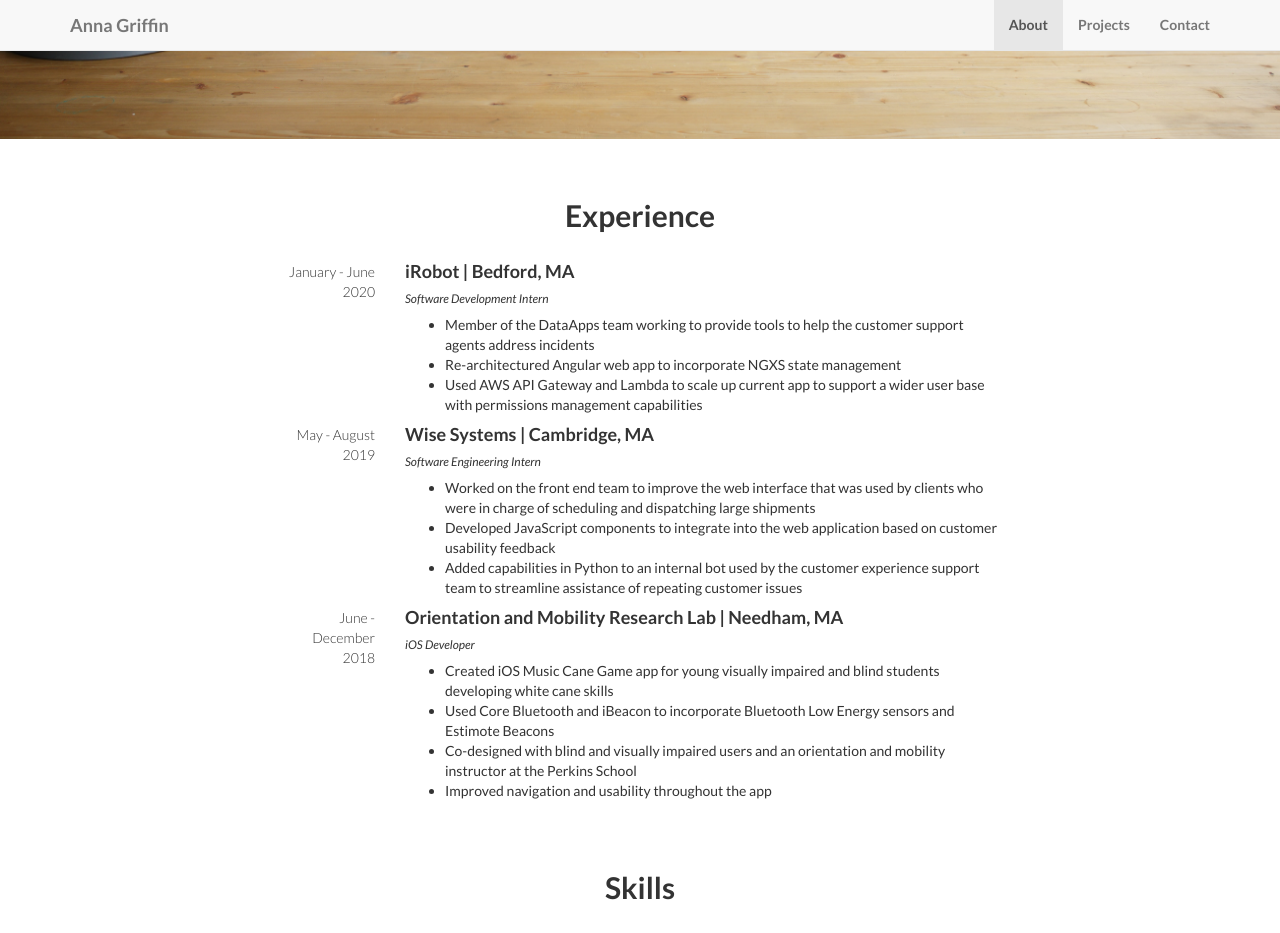
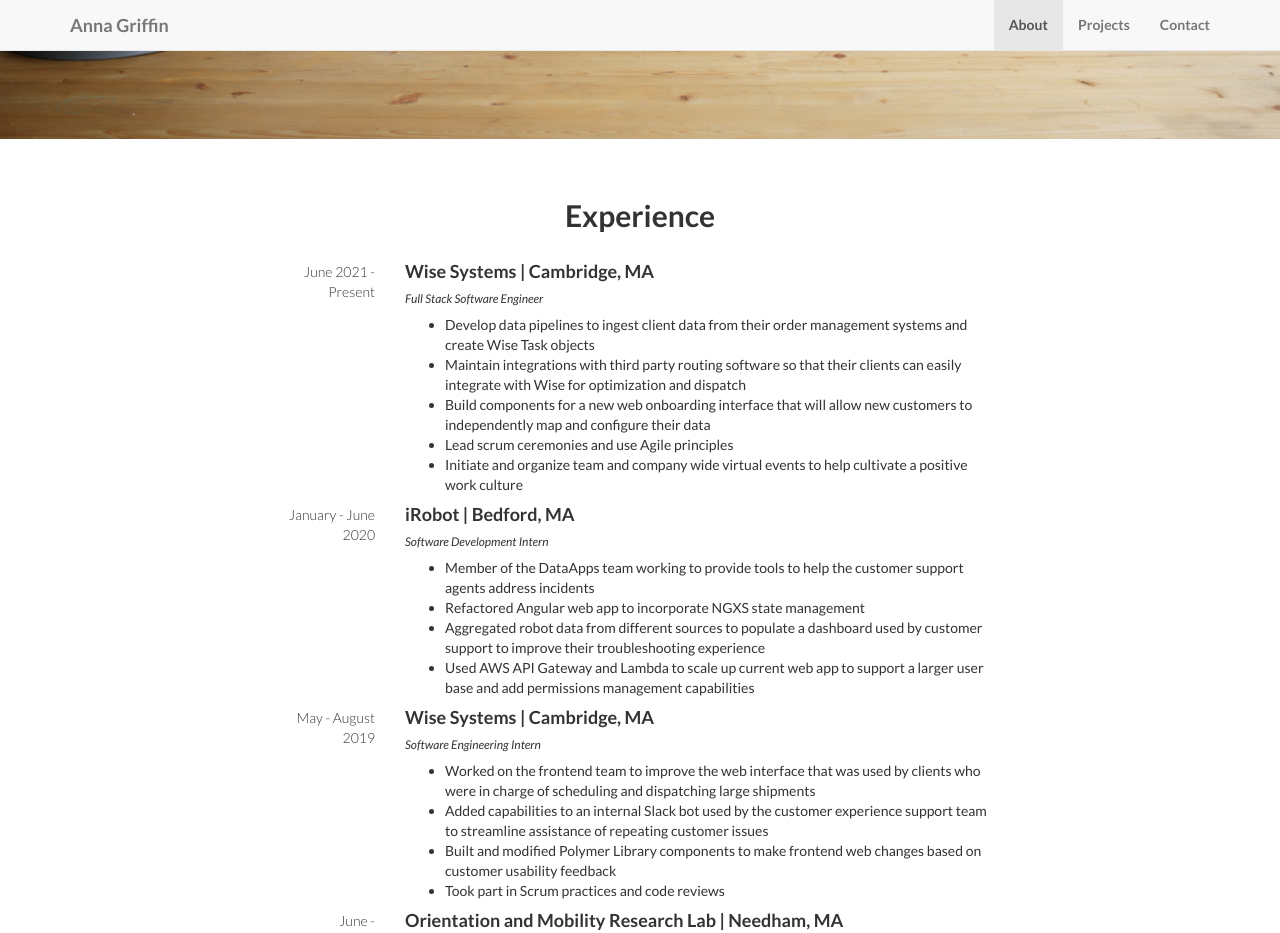
Before and after one commit to annagriffin/portfolio, a Jekyll site: the page built from index.html, in a window 1280 px wide and 1400 px high, scrolled down 624 px. Shown: the top 933 px of the window. Built offline with Jekyll 4.4.1, drawn with Linux system fonts in a browser that asks for light colours; nearby versions of some CDN libraries; library files that are not in the unit come from our copies; some of the changed text lies outside the part shown.

Commit message:
update experiences

```diff
--- a/_includes/about.html
+++ b/_includes/about.html
@@ -7,6 +7,37 @@
       <br />
       <div class="content-section-c">
         <div class="container full-width">
+          <div class="row">
+            <div class="col-lg-2 col-sm-3 exp-date">
+              June 2021 - Present
+            </div>
+            <div class="col-lg-10 col-sm-9 exp-item">
+              <h4>Wise Systems | Cambridge, MA</h4>
+              <h6 class="exp-position">Full Stack Software Engineer</h6>
+              <div class="exp-items">
+                <ul>
+                  <li>
+                    Develop data pipelines to ingest client data from their order management systems and create Wise Task objects
+                  </li>
+                  <li>
+                    Maintain integrations with third party routing software so that their clients can easily integrate with Wise for optimization and dispatch
+                  </li>
+                  <li>
+                    Build components for a new web onboarding interface that will allow
+                    new customers to independently map and configure their data
+                  </li>
+                  <li>
+                    Lead scrum ceremonies and use Agile principles
+                  </li>
+                  <li>
+                    Initiate and organize team and company wide virtual events to help
+                    cultivate a positive work culture
+                  </li>
+                </ul>
+              </div>
+            </div>
+          </div>
+
           <div class="row">
             <div class="col-lg-2 col-sm-3 exp-date">
               January - June 2020
@@ -21,12 +52,14 @@
                     incidents
                   </li>
                   <li>
-                    Re-architectured Angular web app to incorporate NGXS state management
+                    Refactored Angular web app to incorporate NGXS state management
                   </li>
                   <li>
-                    Used AWS API Gateway and Lambda to scale up current app to support a wider user base with
-                    permissions management
-                    capabilities
+                    Aggregated robot data from different sources to populate a dashboard
+                    used by customer support to improve their troubleshooting experience
+                  </li>
+                  <li>
+                    Used AWS API Gateway and Lambda to scale up current web app to support a larger user base and add permissions management capabilities
                   </li>
                 </ul>
               </div>
@@ -43,16 +76,17 @@
               <div class="exp-items">
                 <ul>
                   <li>
-                    Worked on the front end team to improve the web interface that was used
+                    Worked on the frontend team to improve the web interface that was used
                     by clients who were in charge of scheduling and dispatching large shipments
                   </li>
                   <li>
-                    Developed JavaScript components to integrate into the web application
-                    based on customer usability feedback
+                    Added capabilities to an internal Slack bot used by the customer experience support team to streamline assistance of repeating customer issues
                   </li>
                   <li>
-                    Added capabilities in Python to an internal bot used by the customer
-                    experience support team to streamline assistance of repeating customer issues
+                    Built and modified Polymer Library components to make frontend web changes based on customer usability feedback
+                  </li>
+                  <li>
+                    Took part in Scrum practices and code reviews
                   </li>
                 </ul>
               </div>
@@ -67,21 +101,24 @@
               <h4>Orientation and Mobility Research Lab | Needham, MA</h4>
               <h6 class="exp-position">iOS Developer</h6>
               <div class="exp-items">
-                <ul>
-                  <li>
-                    Created iOS Music Cane Game app for young visually impaired and blind students
-                    developing white cane skills
+                <>
+                  <li>Created an iOS Musical Cane Game app for young, visually impaired and blind students working to develop their white cane skills
+
                   </li>
                   <li>
-                    Used Core Bluetooth and iBeacon to incorporate Bluetooth Low Energy sensors
-                    and Estimote Beacons
+                    Used Core Bluetooth and iBeacon to connect to a Bluetooth low energy sensor and Estimote Beacons for location mapping
                   </li>
                   <li>
-                    Co-designed with blind and visually impaired users and an orientation and
-                    mobility instructor at the Perkins School
+                    Designed a non-intrusive way to connect the Bluetooth sensor to the students' canes to track the motion and position of the sweeps
                   </li>
                   <li>
-                    Improved navigation and usability throughout the app
+                    Co-desiged with blind and visually impaired users as well as an orientation and mobility instructor at Perkins School for the Blind
+                  </li>
+                  <li>
+                    Connected the app to the phone's music library so that the students could select tracks of their choice
+                  </li>
+                  <li>
+                    Improved app navigation and experience based on feedback from users
                   </li>
                 </ul>
               </div>
@@ -106,6 +143,7 @@
             <span class="skill-item">Python</span>
             <span class="skill-item">Flask</span>
             <span class="skill-item">HTML</span>
+            <span class="skill-item">Java</span>
             <span class="skill-item">CSS</span>
             <span class="skill-item">Scrum</span>
             <span class="skill-item">Agile</span>
```
